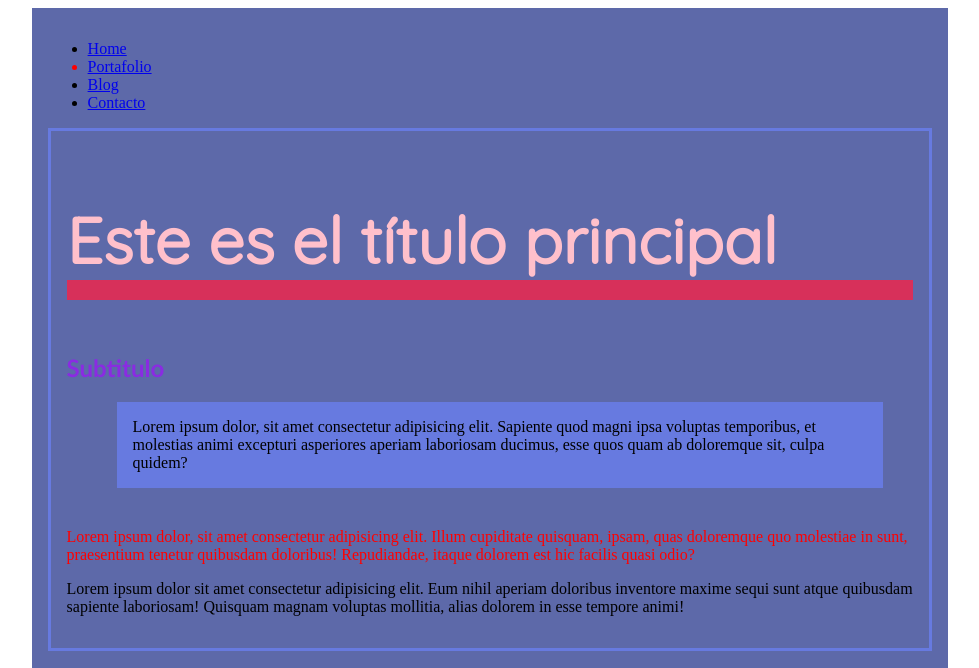
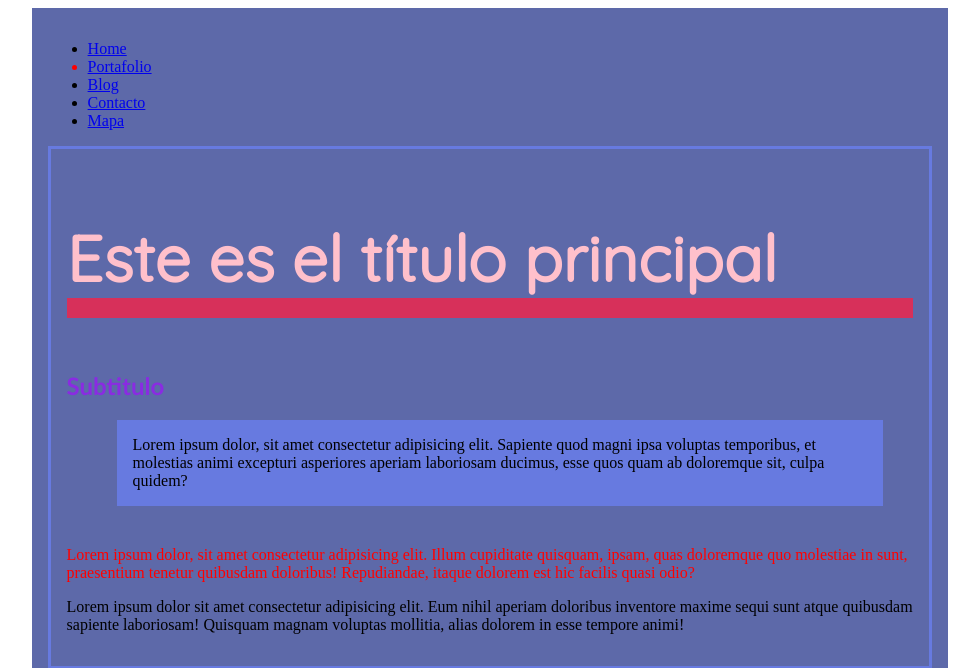
Before and after one commit to nataliacarreon/Disweb-, a plain HTML site: page ejercicio1/index.html in a window 1280 px wide. Shown: the top 668 px of the page, without its empty margins (150-1129 px from the left). Drawn offline with Linux system fonts and the light colour scheme.

Commit message:
scroll a href

```diff
--- a/ejercicio1/index.html
+++ b/ejercicio1/index.html
@@ -12,6 +12,9 @@
             font-family: 'Gill Sans', 'Gill Sans MT', Calibri, 'Trebuchet MS', sans-serif;
             font-size: 3 em;
         }
+        html{
+            scroll-behavior: smooth;
+        }
     </style>
 </head>
 <body>
@@ -23,6 +26,7 @@
                 <li class= "rojo"><a href="portafolio.html">Portafolio</a></li>
                 <li class= "link"><a href="blog.html">Blog</a></li>
                 <li class= "azul"><a href="contacto.html">Contacto</a></li>
+                <li class= "azul"><a href="#map">Mapa</a></li>
             </ul>
         </nav>
     </header>
@@ -53,7 +57,7 @@
                         Your browser not support the element.
              </audio>
 
-             <iframe src="https://www.google.com/maps/embed?pb=!1m18!1m12!1m3!1d12565.977226722804!2d-99.25775810568842!3d19.414161461788478!2m3!1f0!2f0!3f0!3m2!1i1024!2i768!4f13.1!3m3!1m2!1s0x85d20138891b3483%3A0xfc7f5357ee925110!2sUniversidad+An%C3%A1huac+M%C3%A9xico+Norte!5e0!3m2!1ses-419!2smx!4v1565879714250!5m2!1ses-419!2smx" width="600" height="450" frameborder="0" style="border:0" allowfullscreen></iframe>
+             <iframe id=map src="https://www.google.com/maps/embed?pb=!1m18!1m12!1m3!1d12565.977226722804!2d-99.25775810568842!3d19.414161461788478!2m3!1f0!2f0!3f0!3m2!1i1024!2i768!4f13.1!3m3!1m2!1s0x85d20138891b3483%3A0xfc7f5357ee925110!2sUniversidad+An%C3%A1huac+M%C3%A9xico+Norte!5e0!3m2!1ses-419!2smx!4v1565879714250!5m2!1ses-419!2smx" width="600" height="450" frameborder="0" style="border:0" allowfullscreen></iframe>
 
              <iframe width="560" height="315" src="https://www.youtube.com/embed/AZS5cgybKcI" frameborder="0" allow="accelerometer; autoplay; encrypted-media; gyroscope; picture-in-picture" allowfullscreen></iframe>
 
```
